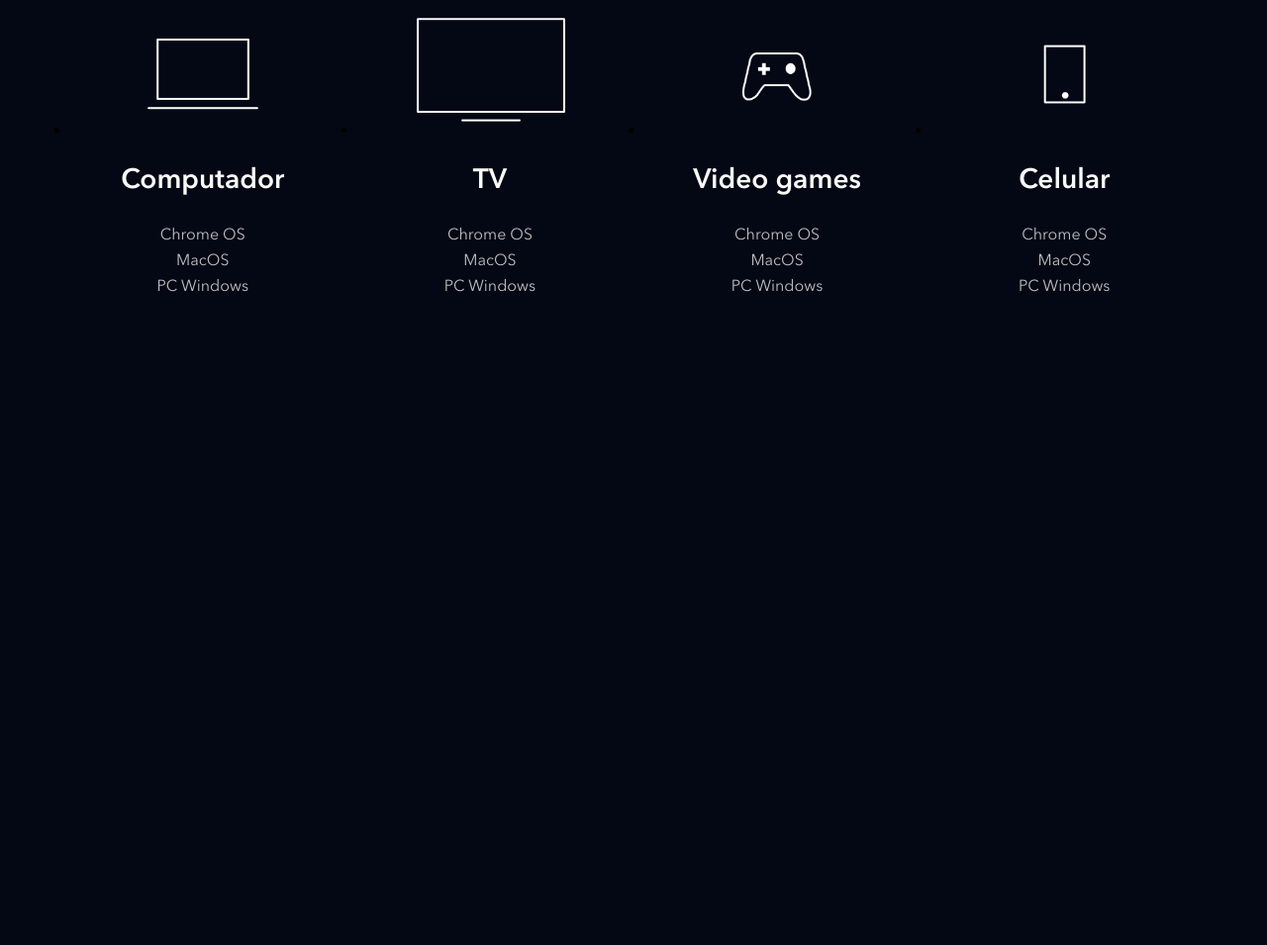
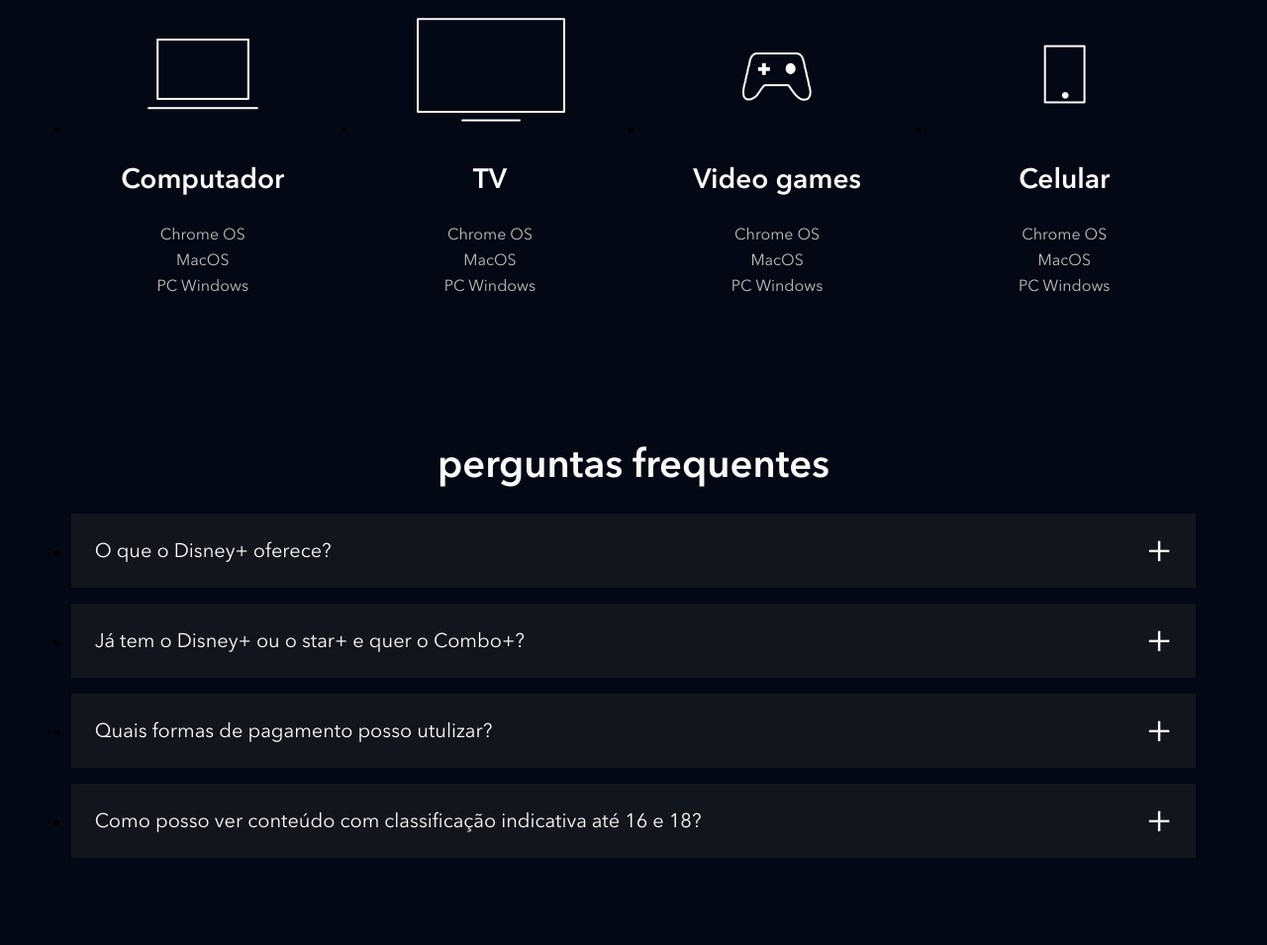
Before and after one commit to tarcio02/clone_disneyplus, a plain HTML site: page index.html in a window 1280 px wide. Shown: the part 3873-4828 px from the top of the page at 99% size. Before the commit the page ends 4246 px from the top, so only its background shows below. Drawn offline with nearby package versions, Linux system fonts and the light colour scheme; files that its build step writes are made by us from their sources; files whose address does not match are found by name.

Commit message:
criando a faq

```diff
--- a/index.html
+++ b/index.html
@@ -189,6 +189,55 @@
             </li>
         </ul>
     </section>
+    <section class="faq">
+        <h2 class="title">perguntas frequentes</h2>
+        <ul class="faq__questions">
+            <li class="faq__questions__item">
+                <div class="faq__questions__item__question" data-faq-question >
+                    O que o Disney+ oferece?
+                </div>
+                <div class="faq__questions__item__answer text--big">
+                    O Disney+ oferece: <br><br>
+                    *Experiência de entretenimento exclusiva.<br><br>
+                    *As melhores histórias da Disney, Pixar, Marvel, Star Wars e National Geographic, tudo em um só lugar.<br><br>
+                    *Downloads ilimitados em até 10 dispositivos compatíveis.<br><br>
+                    *Mais de 300 títulos em 4K UHD e HDR.<br>
+                    *A possibilidade de assistir em até 4 dispositivos compatíveis simultaneamente sem custo adicional.<br><br>
+                    *IMAX Enhanced: disponível para alguns títulos da Marvel em dispositivos compatíveis com o Disney+.<br><br>
+                </div>
+            </li>
+            <li class="faq__questions__item">
+                <div class="faq__questions__item__question" data-faq-question>
+                    Já tem o Disney+ ou o star+ e quer o Combo+?
+                </div>
+                <div class="faq__questions__item__answer text--big">
+                    Ao assinar o Combo+: <br><br>
+                    *O valor da sua assinatura existente será descontado do preço do Combo+.<br><br>
+                    *Se você assina o plano mensal, o valor que você paga mensalmente será descontado do preço do Combo+.<br><br>
+                    *Se você tem uma assinatura anual do Disney+ cobrada diretamente pelo Disney+, não é possível mudar para o Combo+ no momento. Entre em contato com o suporte do Disney+ para conhecer suas opções.<br><br>
+                    *Você vai receber um e-mail com os valores detalhados assim que finalizar o pagamento.<br><br>
+                    *Lembre-se: você pode cancelar a assinatura quando quiser.<br><br>
+                    *No momento, apenas a assinatura mensal do Combo+ está disponível.<br><br>
+                    </div>
+            </li>
+            <li class="faq__questions__item">
+                <div class="faq__questions__item__question" data-faq-question>
+                    Quais formas de pagamento posso utulizar?
+                </div>
+                <div class="faq__questions__item__answer text--big">
+                    *Você pode utilizar: cartão de débito, cartão de crédito, PayPal, Mercado Pago, e também empresas parceiras como Google Play Store, App Store da Apple; Mercado Livre e provedores locais de TV, telefonia e internet.
+                </div>
+            </li>
+            <li class="faq__questions__item">
+                <div class="faq__questions__item__question" data-faq-question>
+                    Como posso ver conteúdo com classificação indicativa até 16 e 18?
+                </div>
+                <div class="faq__questions__item__answer text--big">
+                    *Para poder acessar o catálogo completo que inclui conteúdo com classificação indicativa até 16 e 18, todos os usuários do Disney+ na América Latina devem atualizar as configurações de controle parental do perfil. É possível restringir o conteúdo de cada perfil e também adicionar um PIN de bloqueio. Os usuários que preferirem manter a configuração atual vão continuar aproveitando o Disney+ com a classificação indicativa até 14, podendo alterá-la a qualquer momento em "Editar Perfis".
+                </div>
+    </li>
+        </ul>
+    </section>
     <script src="./src/main.js"></script>
 </body>
 </html>
--- a/src/main.js
+++ b/src/main.js
@@ -1,6 +1,6 @@
 document.addEventListener('DOMContentLoaded', function () {
     const buttons = document.querySelectorAll('[data-tab-button]');
-
+    const questions = document.querySelectorAll('[data-faq-question]')
 
     for (let i = 0; i < buttons.length; i++) {
         buttons[i].addEventListener('click', function(botao) {
@@ -12,7 +12,19 @@
             botao.target.classList.add('shows__tabs__button--is-active');
         })
     }
+
+    for (let i = 0; i < questions.length; i++) {
+        questions[i].addEventListener('click', abreOuFechaResposta);
+
+    }
 })
+
+function abreOuFechaResposta(elemento) {
+    const classe = 'faq__questions__item--is-open';
+    const elementoPai = elemento.target.parentNode;
+
+    elementoPai.classList.toggle(classe)
+}
 
 function removeBotaoAtivo() {
     const buttons = document.querySelectorAll('[data-tab-button]');
--- /dev/null
+++ b/src/styles/_faq.scss
@@ -0,0 +1,58 @@
+.faq {
+    padding: 5.6vw;
+
+    h2 {
+        text-align: center;
+        margin-bottom: 24px;
+    }
+
+    &__questions {
+
+        &__item {
+            background-color: #13151d;
+            margin-bottom: 16px;
+
+            &__question {
+                color: #fff;
+                font-size: 20px;
+                padding: 24px;
+                display: block;
+                cursor: pointer;
+                position: relative;
+
+                &::after {
+                    content: '+';
+                    position: absolute;
+                    top: 0;
+                    right: 24px;
+                    height: 100%;
+                    display: flex;
+                    align-items: center;
+                    font-size: 40px;
+                }
+            }
+
+            &__answer {
+                display: none;
+                height: auto;
+                padding: 0 24px;
+                transition: height, 0.5s ease;
+            }
+
+            &--is-open {
+
+                .faq__questions__item__question::after {
+                    content: '-';
+
+                }
+                .faq__questions__item__answer {
+                        display: block;
+                        height: auto;
+                        padding-bottom: 24px;
+                        transition: height, 0.5s ease;
+                }
+            }
+
+        }
+    }
+}
--- a/src/styles/main.scss
+++ b/src/styles/main.scss
@@ -3,6 +3,7 @@
 @use 'shows';
 @use 'plans';
 @use 'available-devices';
+@use 'faq';
 
 @font-face {
     font-family: Avenir;
```
